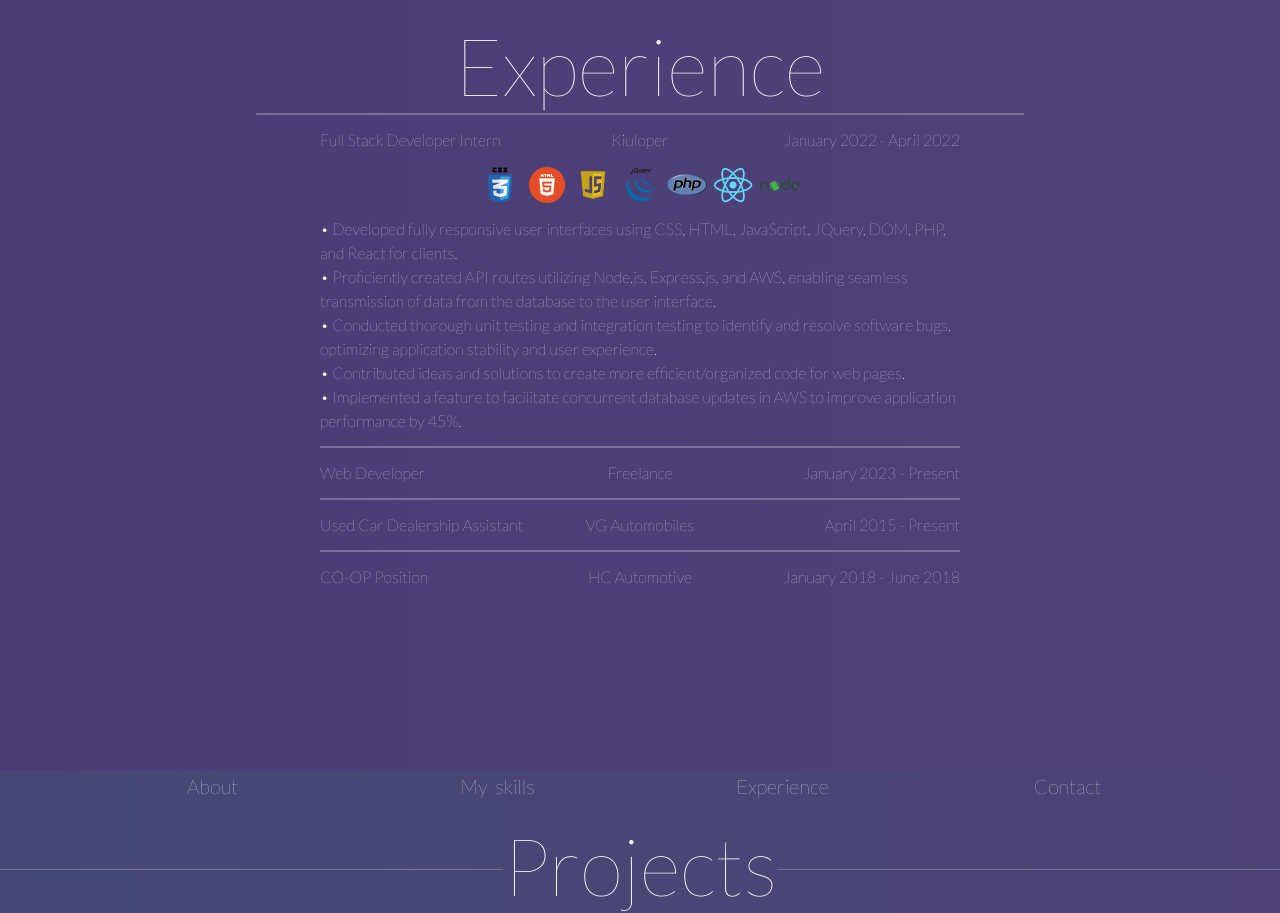
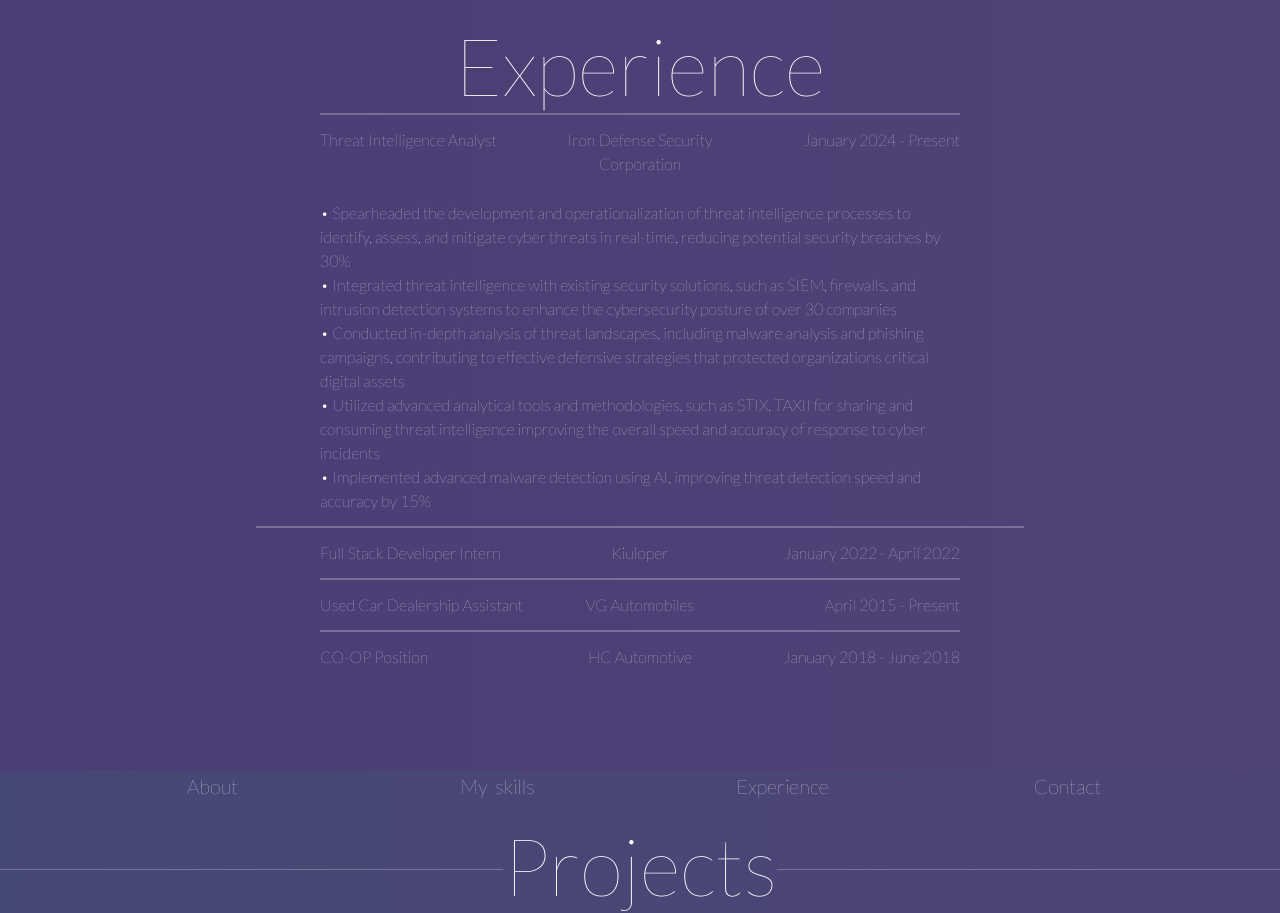
Before and after one commit to igorganch/personal-portfolio, a React (Create React App) app: page / in a window 1280 px wide. Shown: the part 2429-3342 px from the top of the page. Built offline with nearby package versions, Linux system fonts and the light colour scheme.

Commit message:
Update Experience.js

```diff
--- a/src/Experience.js
+++ b/src/Experience.js
@@ -171,7 +171,45 @@ render(){
 
           </div>
 
-          <div id = "job1"className = "moveBackExperience">
+       <div id = "job1"className = "moveBackExperience">
+          <div className="sor1">
+          <hr className='expHeaderLine exphr'></hr>
+          </div>
+
+            <div className = "FlexJob">
+              <div className="jobcentertext">
+Threat Intelligence Analyst
+      </div>
+              <div className="jobcentertext2">
+               Iron Defense Security Corporation
+              </div>
+              <div className="jobcentertext3">
+             January 2024 - Present
+              </div>
+            </div>
+            <div  hidden className="jobSkillExp">
+
+                <div className="FlexSkillsExp">
+                </div>
+                <div className="jobDescriptiontext">
+
+• Spearheaded the development and operationalization of threat intelligence processes to identify, assess, and mitigate cyber threats in real-time, reducing potential security breaches by 30%<br></br>
+• Integrated threat intelligence with existing security solutions, such as SIEM, firewalls, and intrusion detection systems to enhance the cybersecurity posture of over 30 companies<br></br>
+• Conducted in-depth analysis of threat landscapes, including malware analysis and phishing campaigns, contributing to effective defensive strategies that protected organizations critical digital assets<br></br>
+• Utilized advanced analytical tools and methodologies, such as STIX, TAXII for sharing and consuming threat intelligence improving the overall speed and accuracy of response to cyber incidents<br></br>
+• Implemented advanced malware detection using AI, improving threat detection speed and accuracy by 15%<br></br>
+
+
+
+              </div>
+
+            </div>
+
+
+          </div>
+
+
+          <div id = "job2"className = "moveBackExperience">
           <div className="sor">
           <hr className='projHeaderLine1 exphr'></hr>
           </div>
@@ -199,11 +237,14 @@ render(){
                   <img className = "zoom images"src={nodejs} />
                 </div>
                 <div className="jobDescriptiontext">
-                  • Developed fully responsive user interfaces using CSS, HTML, JavaScript, JQuery, DOM, PHP, and React for clients. <br></br>
-                  • Proficiently created API routes utilizing Node.js, Express.js, and AWS, enabling seamless transmission of data from the database to the user interface.  <br></br>
-                  • Conducted thorough unit testing and integration testing to identify and resolve software bugs, optimizing application stability and user experience.  <br></br>
-                  • Contributed ideas and solutions to create more efficient/organized code for web pages.  <br></br>
-                  • Implemented a feature to facilitate concurrent database updates in AWS to improve application performance by 45%.  <br></br>
+                  • Developed fully responsive user interfaces using CSS, HTML, JavaScript, JQuery, DOM, PHP, and React for clients  <br></br>
+                  • Proficiently created API routes utilizing Node.js, Express.js, and AWS SDK MySQL enabling seamless transmission of data from the database to the user interface  <br></br>
+                  • Conducted thorough unit testing and integration testing to identify and resolve software bugs, optimizing application stability and user experience  <br></br>
+                  • Participated in code reviews and contribute ideas and solutions to create more efficient/organized code   <br></br>
+                  • Successfully redeveloped a full-stack web application overhaul for a high-profile client, resulting in a 40% increase in user engagement and a 20% improvement in page load times by optimizing AWS MySQL queries  <br></br>
+                  • Collaborated with a team of developers to design and implement new features for web applications  <br></br>
+                  • Collaborated with cross-functional teams to gather requirements, understand business needs, and contribute to the design and development of innovative solutions   <br></br>
+
 
 
               </div>
@@ -214,43 +255,6 @@ render(){
           </div>
 
 
-            <div id = "job2"className = "moveBackExperience">
-          <div className="sor1">
-          <hr className='expHeaderLine exphr'></hr>
-          </div>
-
-            <div className = "FlexJob">
-              <div className="jobcentertext">
-             Web Developer
-              </div>
-              <div className="jobcentertext2">
-                Freelance
-              </div>
-              <div className="jobcentertext3">
-            January 2023 - Present
-              </div>
-            </div>
-            <div  hidden className="jobSkillExp">
-
-                <div className="FlexSkillsExp">
-                  <img className = "zoom images"src={css} />
-                  <img className = "zoom images"src={hmtl} />
-                  <img className = "zoom images"src={js} />
-                  <img className = "zoom images"src={jq} />
-                  <img className = "zoom images"src={sql} />
-                  <img className = "zoom images"src={nodejs} />
-                </div>
-                <div className="jobDescriptiontext">
-                • Developed websites utilizing HTML, CSS, Javascript, JQuery, Ajax, JSON, REST API’s, Node.js, Express.js, SQL, PostgreSQL, Database Designing and Stripe Payments to meet my clients needs.<br></br>
-                • Followed standard industry web development methodologies by adhering to proven design specifications and design techniques to ensure the client receives a quality website.<br></br>
-                • Designed modern, clean, fully responsive user interfaces for clients.<br></br>
-
-              </div>
-
-            </div>
-
-
-          </div>
 
 
 
```
